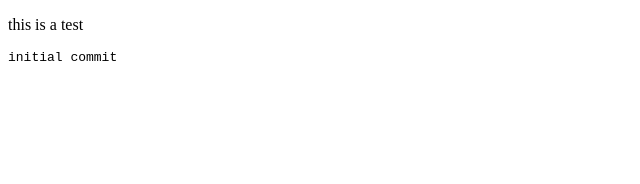
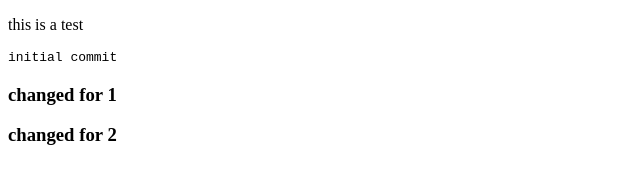
Before and after one commit to nihal-37-37/test-git, a plain HTML site: page index.html in a window 1280 px wide. Shown: the whole page, without its empty margins (0-640 px from the left). Drawn offline with Linux system fonts and the light colour scheme.

Commit message:
changes to give to other device

```diff
--- a/index.html
+++ b/index.html
@@ -9,5 +9,9 @@
 <body>
     <p>this is a test</p>
     <pre>initial commit</pre>
+
+    <h3>changed for 1</h3>
+    <h3>changed for 2</h3>
+
 </body>
 </html>
```
